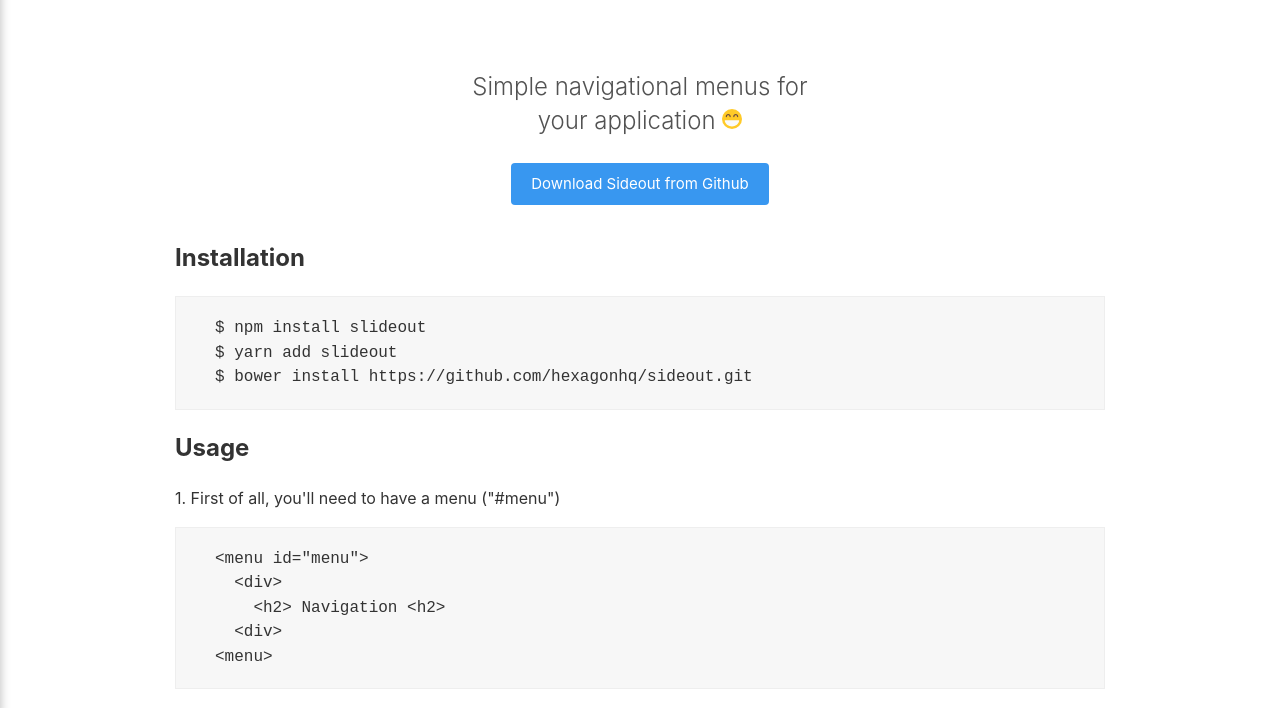
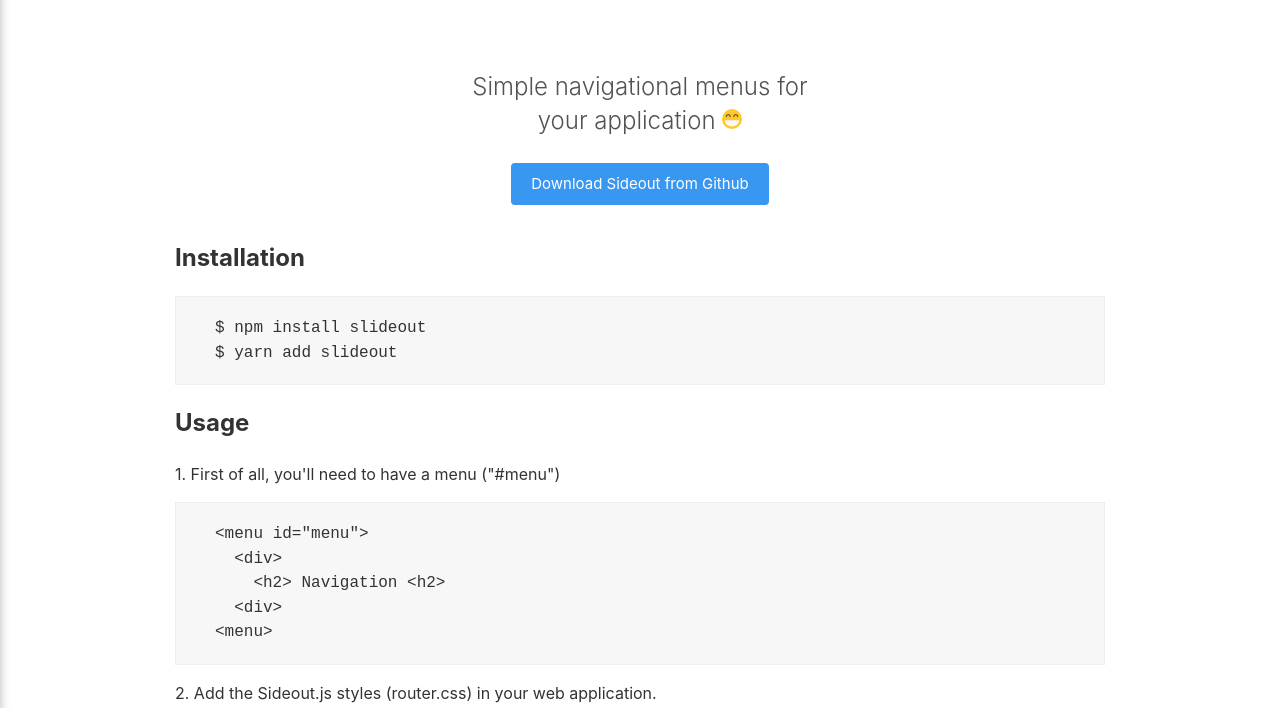
Before and after one commit to hexagonhq/hexagonhq.github.io, a plain HTML site: page sideout/index.html in a window 1280 px wide. Shown: the part 82-790 px from the top of the page. Drawn offline with Linux system fonts and the light colour scheme.

Commit message:
modif index

```diff
--- a/sideout/index.html
+++ b/sideout/index.html
@@ -67,8 +67,7 @@
 		<div class="box__content">
 			<pre>
 $ npm install slideout
-$ yarn add slideout
-$ bower install https://github.com/hexagonhq/sideout.git</pre>
+$ yarn add slideout</pre>
 		</div>
 		<h2 class="box__title">Usage</h2>
 		<div class="box__content">
```
